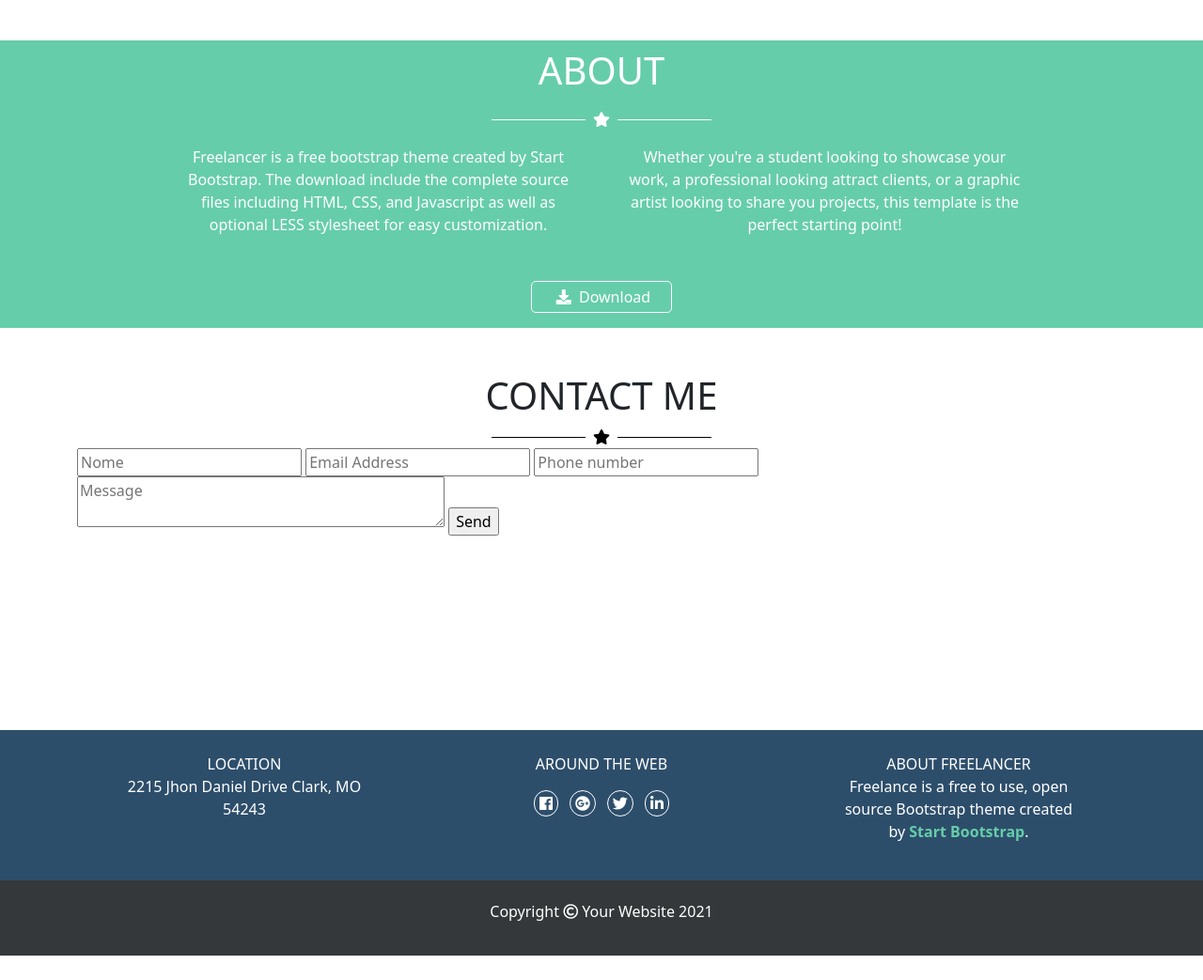
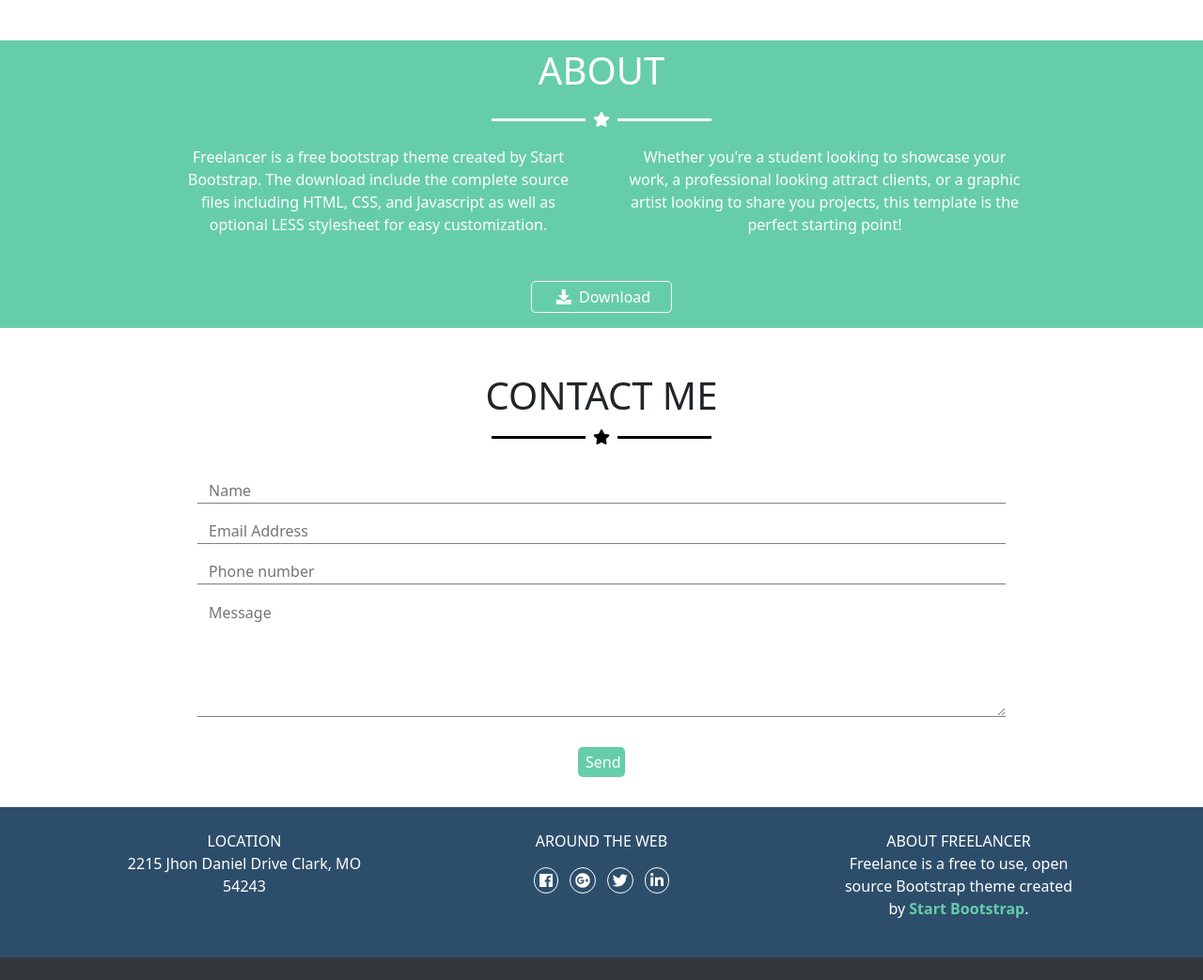
Before and after one commit to chiaraxs/html-css-bootstrap-freelancer, a plain HTML site: page index.html in a window 1280 px wide. Shown: the part 1140-2183 px from the top of the page at 94% size. Before the commit the page ends 2157 px from the top, so only its background shows below. Drawn offline with nearby package versions, Linux system fonts and the light colour scheme.

Commit message:
add section form

```diff
--- a/css/style.css
+++ b/css/style.css
@@ -32,12 +32,12 @@
 
 /* SETTING BORDER */
 .border_bottom_white{
-    border-bottom: 1px solid white;
+    border-bottom: 3px solid white;
     width: 100px;
 }
 
 .border_bottom_black{
-    border-bottom: 1px solid black;
+    border-bottom: 3px solid black;
     width: 100px;
 }
 
@@ -69,10 +69,22 @@
 }
 
 /* CLASS BUTTON */
-.button_download{
+.button_download, .button_submit{
     width: 150px;
     background-color: #66CDAA;
     color: white;
     border: 1px solid white;
     border-radius: 5px;
 }
+
+.button_submit{
+    width: 50px;
+    border: none;
+}
+
+input[type="text"], textarea{
+    border-top: none;
+    border-left: none;
+    border-right: none;
+    border-bottom: 1px solid gray;
+}
--- a/index.html
+++ b/index.html
@@ -20,6 +20,7 @@
 </head>
 
 <body>
+
     <!-- NAVBAR -->
     <div class="container-fluid nav_black">
         <div class="container">
@@ -188,27 +189,33 @@
 
                 </div>
 
-            </div>
+                <!-- FORM ZONE -->
+                <div class="d-flex flex-column mb-3">
+                    <div class="pb-3 px-3 mx-5 mt-3">
+                        <div class="row pb-3 px-3 mx-5 mt-3">
+                            <input type="text" name="Nome" placeholder="Name">
+                        </div>
+                        <div class="row pb-3 px-3 mx-5">
+                            <input type="text" name="Email Address" placeholder="Email Address">
+                        </div>
 
-            <div class="row justify-content-center">
+                        <div class="row pb-3 px-3 mx-5">
+                            <input type="text" name="Phone number" placeholder="Phone number">
+                        </div>
 
-                <div class="form-zone">
+                        <div class="row pb-3 px-3 mx-5">
+                            <textarea placeholder="Message" rows="5" cols="50"></textarea>
+                        </div>
+                    </div>
 
-                    <form>
-                        <input type="text" name="Nome" placeholder="Nome">
-                        <input type="text" name="Email Address" placeholder="Email Address">
-                        <input type="text" name="Phone number" placeholder="Phone number">
-                        <textarea id="" name="" placeholder="Message" rows="2" cols="40"></textarea>
-
-                        <input type="submit" value="Send">
-
-                    </form>
-
-
+                    <div class="pb-3 px-3 mx-5 text-left">
+                        <input class="button_submit px-2 py-1" type="button" value="Send">
+                    </div>
 
                 </div>
 
             </div>
+
         </div>
     </div>
 
@@ -219,7 +226,6 @@
             <div class="row">
                 <div class="col-sm-4 col-lg-4 text-center py-4 px-5">
                     <p class="white-text">LOCATION<br>2215 Jhon Daniel Drive Clark, MO<br>54243</p>
-
                 </div>
 
                 <div class="col-sm-4 col-lg-4 text-center ">
```
